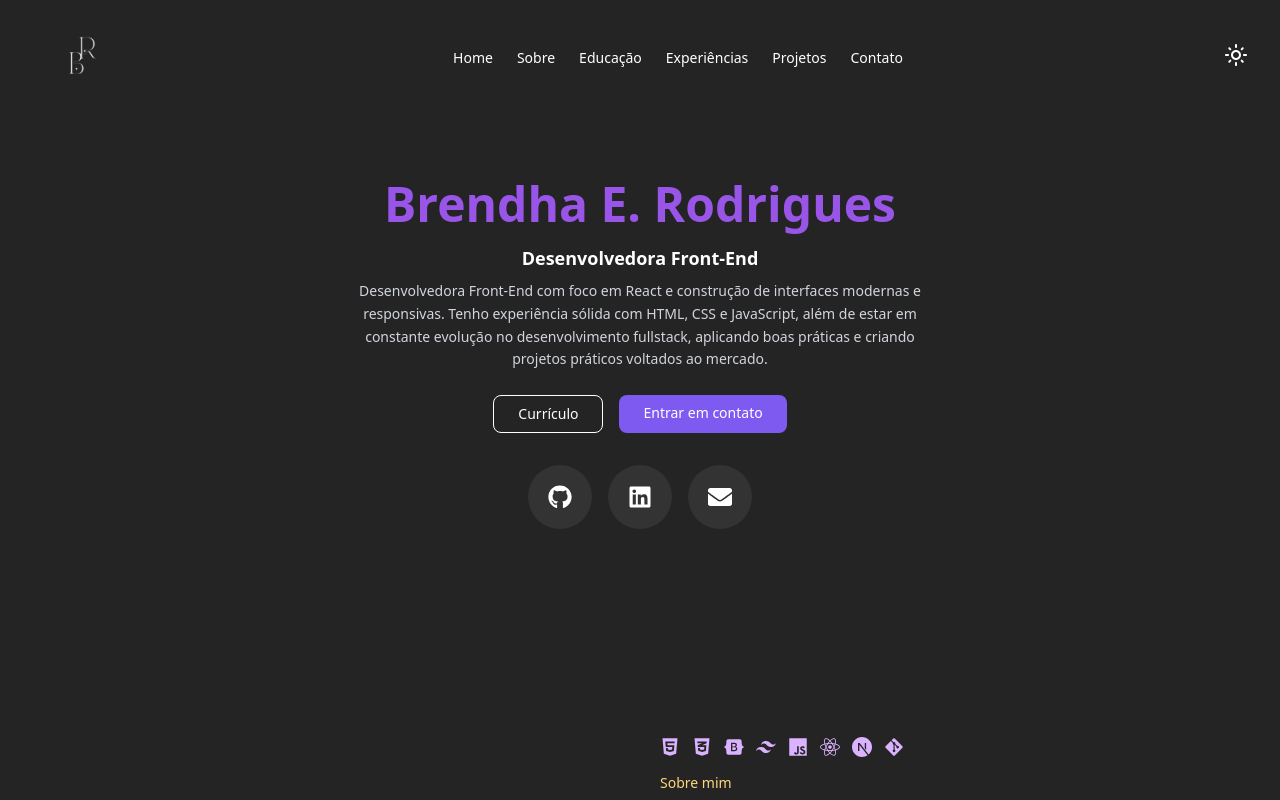
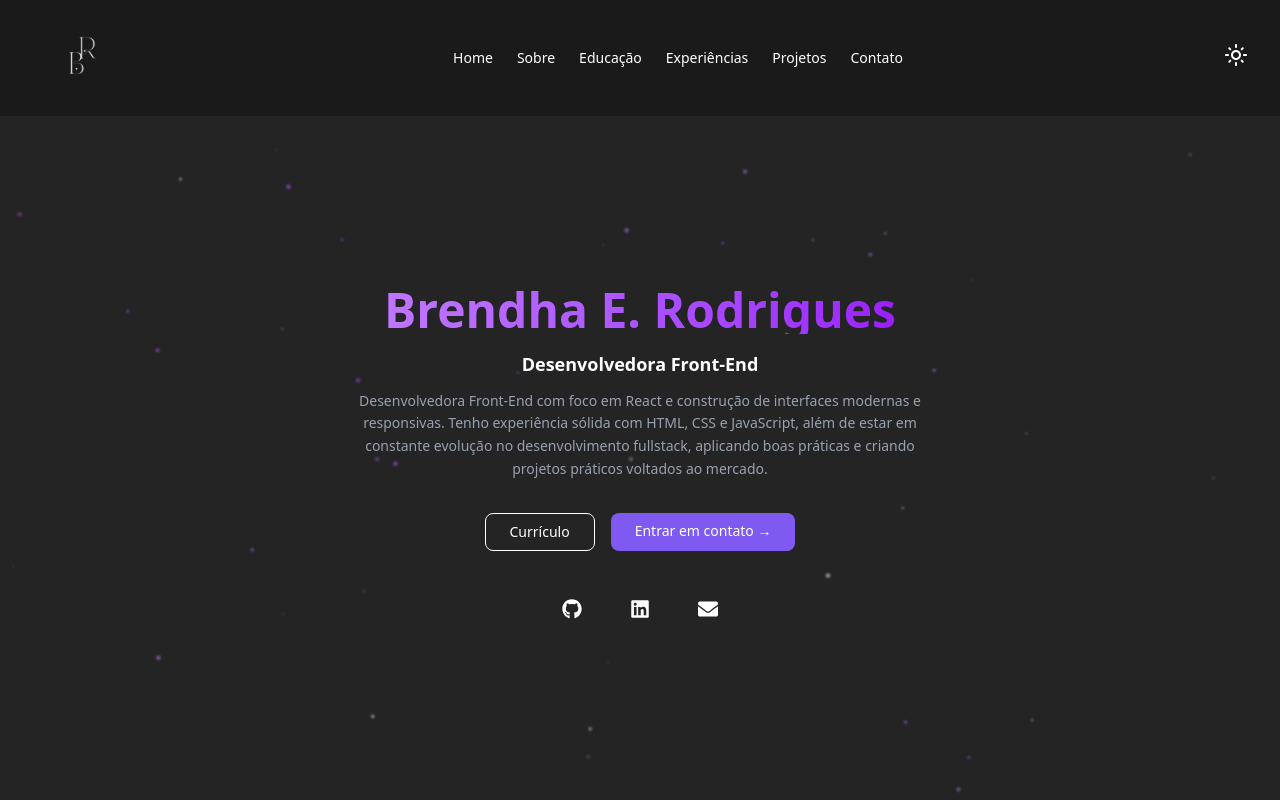
Before and after one commit to brendhaed/portifolio-brendha.io, a React (Vite) app: page / in a window 1280 px wide. Shown: the top 800 px of the page. Built offline with nearby package versions, Linux system fonts and the light colour scheme.

Commit message:
criação do componente particulesBackground para o Header

```diff
--- a/package.json
+++ b/package.json
@@ -18,8 +18,10 @@
     "react": "^19.1.1",
     "react-dom": "^19.1.1",
     "react-icons": "^5.5.0",
+    "react-tsparticles": "^2.12.2",
     "tailwindcss": "^4.1.16",
-    "toastify-js": "^1.12.0"
+    "toastify-js": "^1.12.0",
+    "tsparticles": "^2.12.0"
   },
   "devDependencies": {
     "@eslint/js": "^9.36.0",
--- a/src/components/Header.jsx
+++ b/src/components/Header.jsx
@@ -21,7 +21,7 @@ export function Header() {
 
   return (
     <>
-      <header className="fixed top-0 w-full z-50 flex justify-center md:justify-between items-center px-8 py-2 bg-[#242424]">
+      <header className="fixed top-0 w-full z-50 flex justify-center md:justify-between items-center px-8 py-2 bg-[#1a1a1a]">
         <div>
           <img src={imgLogo} alt="Logo" className="h-20 md:h-25" />
         </div>
--- a/src/components/Hero.jsx
+++ b/src/components/Hero.jsx
@@ -1,65 +1,84 @@
 import cv from "../data/cv.json";
 import { FaGithub, FaLinkedin, FaEnvelope } from "react-icons/fa";
-import curriculoDownload from "../assets/curriculo/curriculo-brendha-rodrigues.pdf";
-import vetor from "../assets/img/icons/vetor-hero.png";
+import ParticlesBackground from "./ParticlesBackground";
 
 export function Hero() {
   return (
-    <>
-      {/* Section inicio  */}
     <section
       id="inicio"
-        className="bg-[#242424] flex flex-col mt-15 md:flex-col items-center justify-between px-8 md:px-20 py-30 gap-12"
+      className="relative min-h-screen overflow-hidden bg-[#242424] flex flex-col mt-15 items-center justify-center px-8 md:px-20 py-32"
     >
-        <div className="max-w-xl text-center md:text-center">
-          <h2 className="text-4xl md:text-5xl font-bold mb-4 text-[#9955E8]">
+      {/* Partículas */}
+      <div className="absolute inset-0 w-full h-full blur-[1px]">
+        <ParticlesBackground />
+      </div>
+
+      {/* Glow de fundo */}
+      <div className="absolute inset-0 -z-10
+bg-[radial-gradient(circle_at_20%_20%,rgba(168,85,247,0.25),transparent_40%),radial-gradient(circle_at_80%_80%,rgba(76,29,149,0.25),black)]"
+      />
+
+      {/* Conteúdo */}
+      <div className="max-w-xl text-center relative z-10">
+        <h2
+          className="text-4xl md:text-5xl font-bold mb-4
+          bg-linear-to-r from-purple-400 to-purple-600
+          bg-clip-text text-transparent"
+        >
           {cv.name}
         </h2>
-          <h3 className="text-white text-lg font-semibold mb-2">{cv.title}</h3>
-          <p className="text-gray-300 mb-6 text-sm leading-relaxed">
+
+        <h3 className="text-white text-lg font-semibold mb-3">{cv.title}</h3>
+
+        <p className="text-gray-400 mb-8 text-sm leading-relaxed">
           {cv.summary}
         </p>
 
-          {/* Botões de ação */}
-          <div className="flex justify-center gap-4 mb-4">
+        {/* Botões */}
+        <div className="flex justify-center gap-4 mb-6">
           <a
-              href={curriculoDownload}
+            href={cv.about.curriculoDownload}
             download
             className="text-white px-6 py-2 border border-white rounded-lg text-sm hover:bg-white hover:text-black transition"
           >
             Currículo
           </a>
+
           <a
             href="#contato"
             className="px-6 py-2 bg-[#7f5af0] text-white rounded-lg text-sm hover:shadow-[0_0_15px_4px_rgba(192,132,252,0.6)] transition"
           >
-              Entrar em contato <i className="fa-solid fa-arrow-right"></i>
+            Entrar em contato →
           </a>
         </div>
 
-          {/* network */}
-          <div className="flex justify-center gap-4 mt-8 ">
+        {/* Redes */}
+        <div className="flex justify-center gap-4 mt-8">
           <a
             href={cv.contact.github}
-              className="bg-[#333333] px-5 py-5 rounded-full hover:shadow-[0_0_15px_4px_rgba(192,132,252,0.6)]"
+            className="bg-[#242424] p-4 rounded-full
+              hover:shadow-[0_0_15px_rgba(168,85,247,0.7)] transition"
           >
-              <FaGithub className="text-white md:text-2xl" />
+            <FaGithub className="text-white text-xl" />
           </a>
+
           <a
             href={cv.contact.linkedin}
-              className="bg-[#333333] px-5 py-5 rounded-full hover:shadow-[0_0_15px_4px_rgba(192,132,252,0.6)]"
+            className="bg-[#242424] p-4 rounded-full
+              hover:shadow-[0_0_15px_rgba(168,85,247,0.7)] transition"
           >
-              <FaLinkedin className="text-white md:text-2xl" />
+            <FaLinkedin className="text-white text-xl" />
           </a>
+
           <a
             href={cv.contact.email}
-              className="bg-[#333333] px-5 py-5 rounded-full hover:shadow-[0_0_15px_4px_rgba(192,132,252,0.6)]"
+            className="bg-[#242424] p-4 rounded-full
+              hover:shadow-[0_0_15px_rgba(168,85,247,0.7)] transition"
           >
-              <FaEnvelope className="text-white md:text-2xl" />
+            <FaEnvelope className="text-white text-xl" />
           </a>
         </div>
       </div>
     </section>
-    </>
   );
 }
--- /dev/null
+++ b/src/components/ParticlesBackground.jsx
@@ -0,0 +1,46 @@
+import Particles from "react-tsparticles";
+import { loadFull } from "tsparticles";
+import { useCallback } from "react";
+
+export default function ParticlesBackground() {
+  const particlesInit = useCallback(async (engine) => {
+    await loadFull(engine);
+  }, []);
+
+  return (
+    <Particles
+      init={particlesInit}
+      className="absolute inset-0 w-full h-full"
+      options={{
+        fullScreen: { enable: false },
+        particles: {
+          number: { value: 50 },
+          color: {
+            value: ["#a855f7", "#c084fc", "#ffffff"],
+          },
+          opacity: {
+            value: { min: 0.2, max: 0.6 },
+          },
+          size: {
+            value: { min: 1, max: 2.5 },
+          },
+          move: {
+            enable: true,
+            speed: 0.3,
+          },
+          links: {
+            enable: false,
+          },
+        },
+        interactivity: {
+          events: {
+            onHover: {
+              enable: true,
+              mode: "repulse",
+            },
+          },
+        },
+      }}
+    />
+  );
+}
--- a/src/components/Projects.jsx
+++ b/src/components/Projects.jsx
@@ -23,7 +23,7 @@ export function Projects() {
 
       <div className="grid gap-10 md:grid-cols-3 justify-items-center">
         {/* Card 1  */}
-        <div className="bg-[#030712] rounded-xl shadow-md p-6 max-w-sm w-full hover:shadow-[0_0_15px_4px_rgba(192,132,252,0.6)] transform transition duration-300 hover:scale-105">
+        <div className="bg-[#1a1a1a] rounded-xl shadow-md p-6 max-w-sm w-full hover:shadow-[0_0_15px_4px_rgba(192,132,252,0.6)] transform transition duration-300 hover:scale-105">
           <div className="relative mb-4">
             <img
               src={cv.projects[0].image}
@@ -63,7 +63,7 @@ export function Projects() {
         </div>
 
         {/* Card 2  */}
-        <div className="bg-[#030712] rounded-xl shadow-md p-6 max-w-sm w-full hover:shadow-[0_0_15px_4px_rgba(192,132,252,0.6)] transform transition duration-300 hover:scale-105">
+        <div className="bg-[#1a1a1a] rounded-xl shadow-md p-6 max-w-sm w-full hover:shadow-[0_0_15px_4px_rgba(192,132,252,0.6)] transform transition duration-300 hover:scale-105">
           <div className="relative mb-4">
             <img
               src={cv.projects[1].image}
@@ -103,7 +103,7 @@ export function Projects() {
         </div>
 
         {/* Card 3  */}
-        <div className="bg-[#030712] rounded-xl shadow-md p-6 max-w-sm w-full hover:shadow-[0_0_15px_4px_rgba(192,132,252,0.6)] transform transition duration-300 hover:scale-105">
+        <div className="bg-[#1a1a1a] rounded-xl shadow-md p-6 max-w-sm w-full hover:shadow-[0_0_15px_4px_rgba(192,132,252,0.6)] transform transition duration-300 hover:scale-105">
           <div className="relative mb-4">
             <img
               src={cv.projects[2].image}
```
Also changed, not shown: 1 other file (tests, documents, lock files or other folders). Lines whose indentation alone changed are shown as unchanged.
